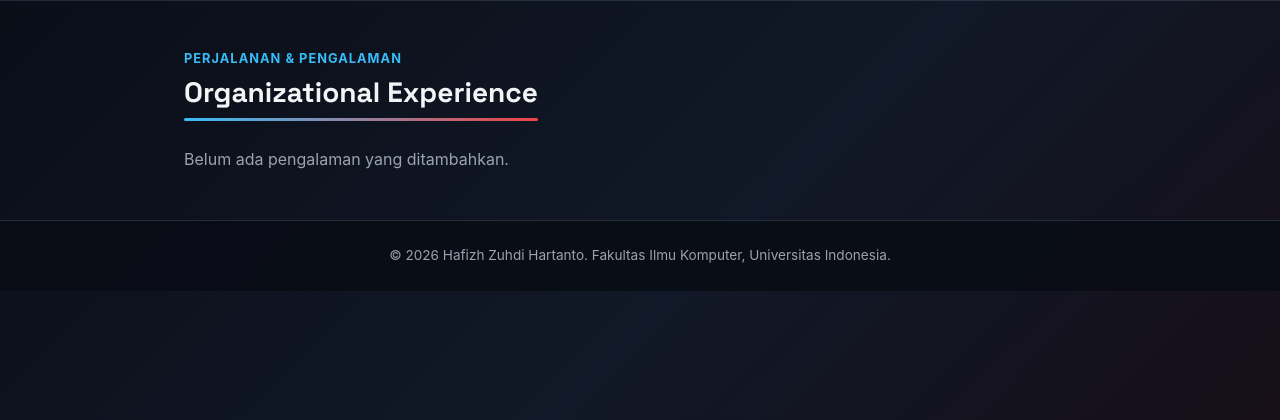
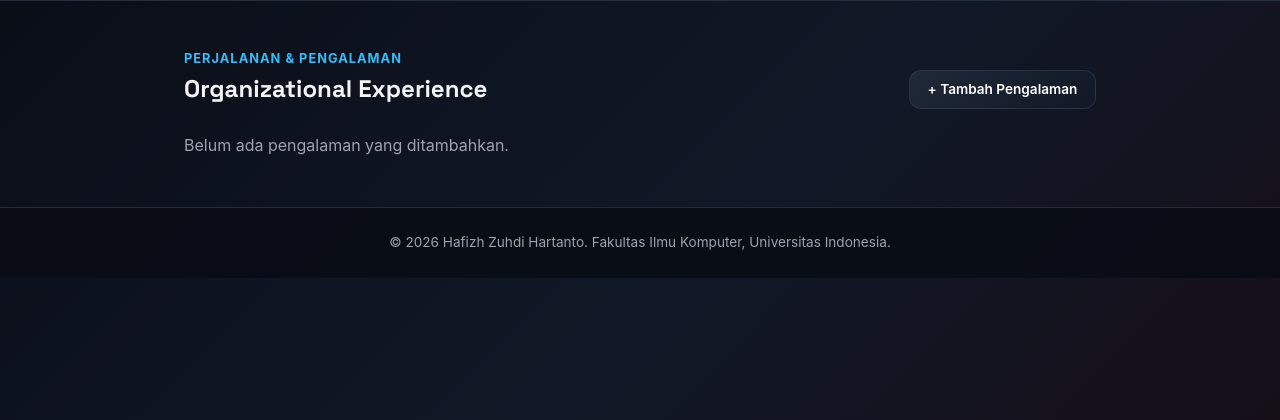
Before and after one commit to Hafizh0205/myportofolio, a Django app: page /experience/ in a window 1280 px wide. Shown: the part 74-494 px from the top of the page. Run offline with Django 5.2, Linux system fonts and the light colour scheme; data that the repository does not hold is empty; parts of the project's set-up code (start-up, migrations or seed data) failed here and were passed over.

Commit message:
add create experience

```diff
--- a/templates/experience.html
+++ b/templates/experience.html
@@ -1,35 +1,23 @@
-<!DOCTYPE html>
-<html lang="en">
-<head>
-    <meta charset="UTF-8">
-    <meta name="viewport" content="width=device-width, initial-scale=1.0">
-    <title>Experience - Hafizh Zuhdi Hartanto Portfolio</title>
-    <link rel="preconnect" href="https://fonts.googleapis.com">
-    <link rel="preconnect" href="https://fonts.gstatic.com" crossorigin>
-    <link href="https://fonts.googleapis.com/css2?family=Space+Grotesk:wght@500;700&display=swap" rel="stylesheet">
-    <link rel="stylesheet" href="/static/css/style.css">
-</head>
-<body>
-    <header class="site-header">
-        <div class="container">
-            <a href="{% url 'main:show_main' %}" class="brand">Hafizh Zuhdi Hartanto</a>
-            <nav>
-                <a href="{% url 'main:show_main' %}#profile">Profile</a>
-                <a href="{% url 'main:show_main' %}#education">Education</a>
-                <a href="{% url 'main:show_main' %}#skills">Skills</a>
-                <a href="{% url 'main:show_experience' %}">Experience</a>
-                <a href="{% url 'main:show_projects' %}">Projects</a>
-            </nav>
-        </div>
-    </header>
+{% extends "base.html" %}
+{% block meta %}
+<title>Experience - {{ name }}</title>
+{% endblock meta %}
 
+{% block content %}
 <main>
     <section class="content-section" id="experience">
         <div class="container">
             <p class="section-kicker">Perjalanan & Pengalaman</p>
-                <h2 class="section-title">Organizational Experience</h2>
+
+            <div class="project-header">
+                <h1 style="margin: 0;">Organizational Experience</h1>
+                <!-- Tombol Tambah Pengalaman -->
+                <a href="{% url 'main:create_experience' %}" class="social-link">
+                    + Tambah Pengalaman
+                </a>
+            </div>
+
             <div class="edu-list">
-
                 {% for exp in experience_list %}
                 <details class="edu-card">
                     <summary class="edu-summary">
@@ -40,7 +28,20 @@
                         <span class="edu-icon">&#9660;</span>
                     </summary>
                     <div class="edu-details-content">
-        <p>{{ exp.description }}</p>
+                        <p style="margin-top: 0.75rem; color: var(--text-muted);">{{ exp.description }}</p>
+
+                        <!-- Tombol Aksi Edit & Hapus -->
+                        <div style="margin-top: 1.25rem; display: flex; gap: 0.75rem;">
+                            <a href="{% url 'main:edit_experience' exp.id %}" class="social-link">
+                                Edit
+                            </a>
+                            <form method="post" action="{% url 'main:delete_experience' exp.id %}" style="display: inline;">
+                                {% csrf_token %}
+                                <button type="submit" class="social-link" style="border-color: var(--accent-red);" onclick="return confirm('Apakah Anda yakin ingin menghapus pengalaman ini?')">
+                                    Hapus
+                                </button>
+                            </form>
+                        </div>
                     </div>
                 </details>
                 {% empty %}
@@ -50,35 +51,4 @@
         </div>
     </section>
 </main>
-
-    <footer class="site-footer">
-        <div class="container">
-            <p>&copy; 2026 Hafizh Zuhdi Hartanto. Fakultas Ilmu Komputer, Universitas Indonesia.</p>
-        </div>
-    </footer>
-
-    <script>
-        document.addEventListener("DOMContentLoaded", function() {
-            const observerOptions = {
-                root: null,
-                rootMargin: '0px',
-                threshold: 0.15
-            };
-
-            const observer = new IntersectionObserver((entries, observer) => {
-                entries.forEach(entry => {
-                    if (entry.isIntersecting) {
-                        entry.target.classList.add('in-view');
-                    } else {
-                        entry.target.classList.remove('in-view');
-                    }
-                });
-            }, observerOptions);
-
-            document.querySelectorAll('.edu-card').forEach(card => {
-                observer.observe(card);
-            });
-        });
-    </script>
-</body>
-</html>
+{% endblock content %}
```
Lines whose indentation alone changed are shown as unchanged.
